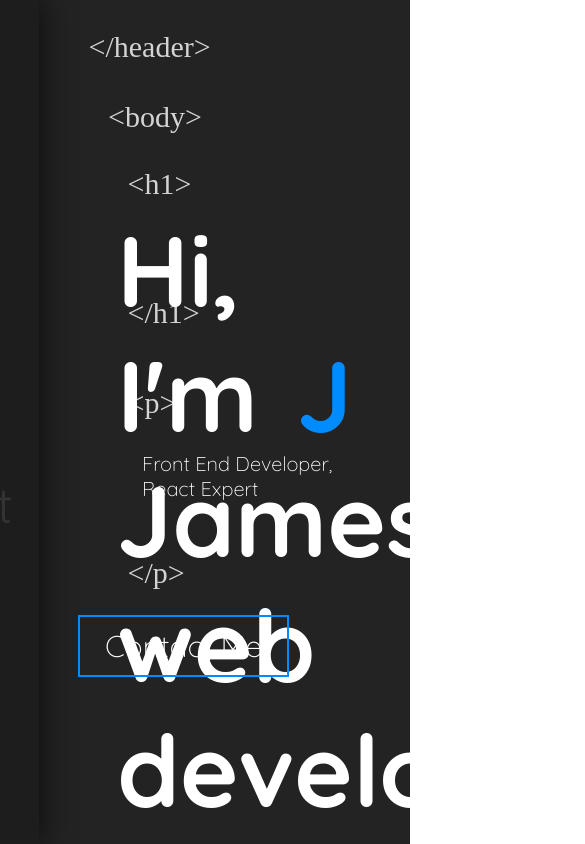
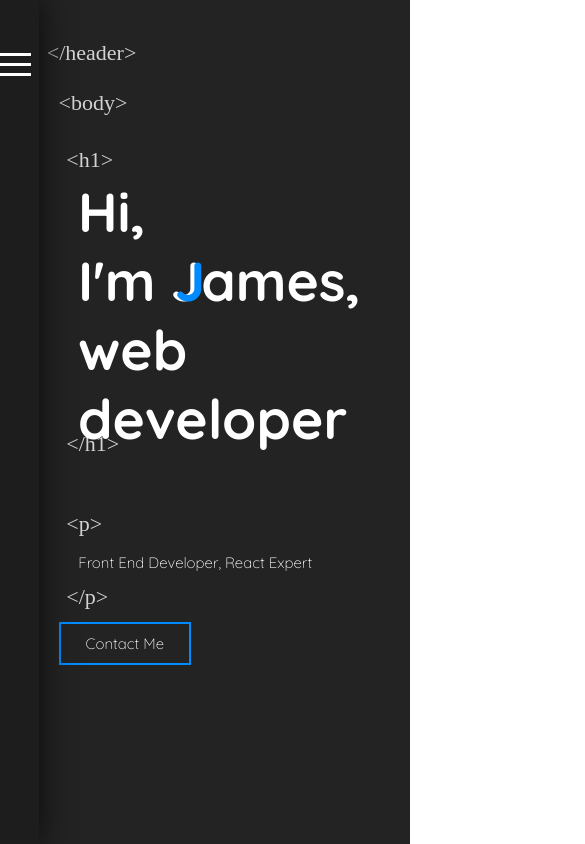
Before and after one commit to jamesreick/james-portfolio, a React (Create React App) app: page / in a window 390 px wide. Shown: the top 844 px of the page, 585 px wide, since content can reach past the window. Built offline with nearby package versions, Linux system fonts and the light colour scheme; a web font is replaced by a local one.

Commit message:
first commit

```diff
--- a/package.json
+++ b/package.json
@@ -1,4 +1,5 @@
 {
+  "homepage": "https://jamesreick.github.io/james-portfolio",
   "name": "portfolio",
   "version": "0.1.0",
   "private": true,
@@ -17,7 +18,7 @@
   "scripts": {
     "start": "react-scripts start",
     "predeploy": "npm run build",
-    "deploy": "gh-pages -b main -d build",
+    "deploy": "gh-pages -d build",
     "build": "react-scripts build",
     "test": "react-scripts test",
     "eject": "react-scripts eject"
--- a/src/index.css
+++ b/src/index.css
@@ -9,19 +9,22 @@
 /*Navbar */
 .hamburger{
   float: right;
-  padding: 60px 80px;
+  padding: 60px 45px;
   color: #ffffff;
 }
 .navbar{
   height: 100%;
   width: 30%;
-  left: -20%;
+  left: -25%;
   position: fixed;
-  z-index: 1;
+  z-index: 3;
   top: 0;
   background-color:#1d1d1d;
   box-shadow:5px 0px 25px rgb(17, 17, 17);
   transition: all 0.5s ease-out;
+}
+#sidebar.active .links{
+  opacity: 100%;
 }
 #sidebar.active{
   left: 0%;
@@ -30,19 +33,21 @@
   color: #008cff;
 }
 .navbar .links {
+  opacity: 0%;
   color: #232323;
   display: flex;
   flex-direction: column;
   align-items: center;
   margin-top: 40%;
   font-size: 50px;
-  z-index: 1;
+  z-index: 3;
   font-family: "Quicksand";
+  transition: all 1s ease-out;
 }
 .navbar a {
   color: #333;
   text-decoration: none;
-  padding: 60px;
+  padding: 50px;
 }
 .navbar a:hover {
   transition: .5s ease;
@@ -86,6 +91,55 @@
   transform: scale3d(1, 1, 1);
   }
   }
+
+@media all and (min-width: 1024px) and (max-width: 1280px) {
+  .navbar{
+    left: -20%;
+  }
+
+  .hamburger{
+    padding: 60px 30px;
+  }
+  .navbar .links {
+    margin-left: 30%;
+  }
+
+  }
+
+@media all and (min-width: 768px) and (max-width: 1023px){
+  .navbar{
+    left: -22%;
+  }
+
+  .hamburger{
+    padding: 40px 15px;
+  }
+  .navbar .links {
+    font-size: 35px;
+    margin-left: 25%;
+  }
+}
+@media all and (min-width: 480px) and (max-width: 768px) {
+  .navbar{
+    left: -22%;
+  }
+
+  .hamburger{
+    padding: 40px 5px;
+  }
+
+}
+
+@media all and (max-width: 480px) {
+  .navbar{
+    left: -80%;
+    width: 90%;
+  }
+
+  .hamburger{
+    padding: 40px 0px;
+  }
+}
 
   /*Home*/
   .home{
@@ -197,3 +251,184 @@
   .btn-41:active {
     top: 2px;
   }
+
+/* Home media query*/
+
+@media all and (min-width: 1024px) and (max-width: 1280px) {
+  .home p{
+    font-size: 25px;;
+    padding: 20px;
+    margin-left: 10%;
+  }
+  .home p:nth-child(1) {
+    padding-top: 60px;
+  }
+  .home p:nth-child(2) {
+    margin-left: 15%;
+  }
+  .home p:nth-child(3) {
+    margin-left: 18%;
+  }
+  .home p:nth-child(5) {
+    margin-left: 18%;
+    margin-top: 28%;
+  }
+  .home h1{
+    font-size: 80px;
+    margin-left: 23%;
+  }
+  .home h1 span:nth-child(3){
+    left: 145px;
+    top: 100px;
+  }
+  .home p:nth-child(6) {
+    margin-left: 18%;
+  }
+  .home h2{
+    font-size: 18px;
+    padding: 12px;
+    margin-left: 20%;
+  }
+  .home p:nth-child(8) {
+    margin-left: 20%;
+    padding: 0;
+  }
+  .btn41-43 {
+    font-size: 20px;
+    margin-left: 15%;
+    margin-top: 7%;
+  }
+}
+
+@media all and (min-width: 768px) and (max-width: 1023px) {
+  .home p{
+    font-size: 25px;
+    padding: 15px;
+    padding-left: 0;
+    margin-left: 10%;
+  }
+  .home p:nth-child(1) {
+    padding-top: 60px;
+  }
+  .home p:nth-child(2) {
+    margin-left: 15%;
+  }
+  .home p:nth-child(3) {
+    margin-left: 18%;
+  }
+  .home p:nth-child(5) {
+    margin-left: 18%;
+    margin-top: 30%;
+  }
+  .home h1{
+    font-size: 65px;
+    margin-left: 21%;
+  }
+  .home h1 span:nth-child(3){
+    left: 115px;
+    top: 81px;
+  }
+  .home p:nth-child(6) {
+    margin-left: 18%;
+  }
+  .home h2{
+    font-size: 18px;
+    padding: 12px;
+    margin-left: 18%;
+  }
+  .home p:nth-child(8) {
+    margin-left: 18%;
+    padding: 0;
+  }
+  .btn41-43 {
+    font-size: 20px;
+    margin-left: 15%;
+    margin-top: 7%;
+  }
+}
+@media all and (min-width: 480px) and (max-width: 768px) {
+
+}
+
+@media all and (max-width: 480px) {
+  .home p{
+    font-size: 22px;
+    padding: 20px;
+    padding-left: 0;
+    margin-left: 7%;
+  }
+  .home p:nth-child(1) {
+    padding-top: 40px;
+  }
+  .home p:nth-child(2) {
+    margin-left: 10%;
+  }
+  .home p:nth-child(3) {
+    margin-left: 12%;
+  }
+  .home p:nth-child(5) {
+    margin-left: 12%;
+    margin-top: 60%;
+  }
+  .home h1{
+    font-size: 55px;
+    margin-left: 15%;
+  }
+  .home h1 span:nth-child(3){
+    left: 97px;
+    top: 69px;
+  }
+  .home p:nth-child(6) {
+    margin-left: 12%;
+  }
+  .home h2{
+    font-size: 15px;
+    padding: 12px;
+    margin-left: 12%;
+  }
+  .home p:nth-child(8) {
+    margin-left: 12%;
+    padding: 0;
+  }
+  .btn41-43 {
+    font-size: 15px;
+    margin-left: 10%;
+    margin-top: 7%;
+  }
+}
+
+
+/* Portrait */
+@media screen and (orientation:portrait) { /* Portrait styles here */ }
+/* Landscape */
+@media screen and (orientation:landscape) { /* Landscape styles here */ }
+
+
+/* CSS for iPhone, iPad, and Retina Displays */
+
+/* Non-Retina */
+@media screen and (-webkit-max-device-pixel-ratio: 1) {
+}
+
+/* Retina */
+@media only screen and (-webkit-min-device-pixel-ratio: 1.5),
+only screen and (-o-min-device-pixel-ratio: 3/2),
+only screen and (min--moz-device-pixel-ratio: 1.5),
+only screen and (min-device-pixel-ratio: 1.5) {
+}
+
+/* iPhone Portrait */
+@media screen and (max-device-width: 480px) and (orientation:portrait) {
+}
+
+/* iPhone Landscape */
+@media screen and (max-device-width: 480px) and (orientation:landscape) {
+}
+
+/* iPad Portrait */
+@media screen and (min-device-width: 481px) and (orientation:portrait) {
+}
+
+/* iPad Landscape */
+@media screen and (min-device-width: 481px) and (orientation:landscape) {
+}
```
